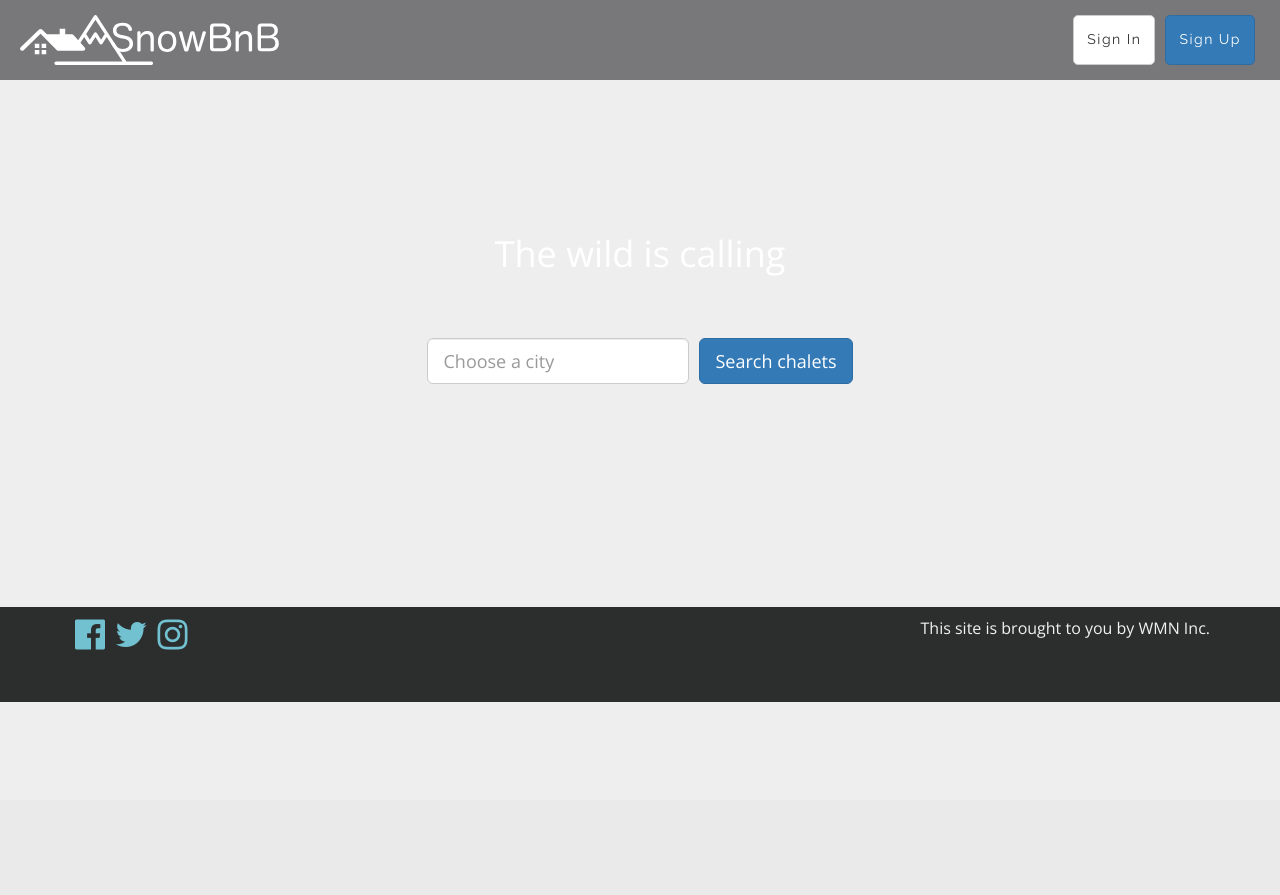
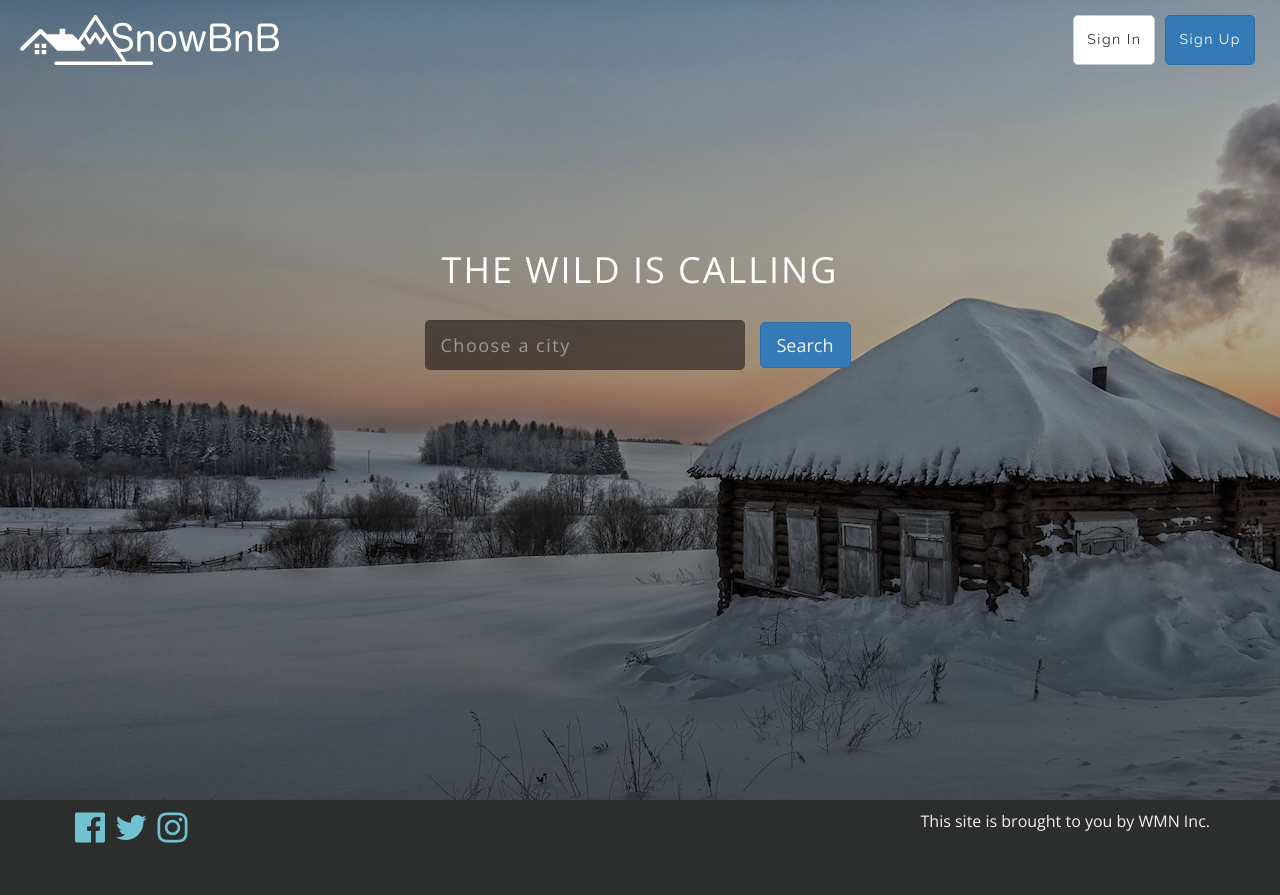
Before and after one commit to atmosfeer/snowbnb, a Rails app: page / in a window 1280 px wide. Before the commit the page ends 702 px from the top, so only its background shows below. Run offline with Rails 7, Linux system fonts and the light colour scheme; data that the repository does not hold is empty; style sheets or scripts are compiled from the project's sources; parts of the project's set-up code (start-up, migrations or seed data) failed here and were passed over; some libraries are stand-ins or nearby versions.

Commit message:
Fixed home layout and footer

```diff
--- a/app/assets/stylesheets/config/_bootstrap_variables.scss
+++ b/app/assets/stylesheets/config/_bootstrap_variables.scss
@@ -11,7 +11,7 @@
 $headings-font-family:    $header-font;
 
 // Semantic color scheme
-$brand-primary:   $blue;
+$brand-primary:   $dark-grey;
 $brand-success:   $green;
 $brand-info:      $yellow;
 $brand-danger:    $red;
--- a/app/assets/stylesheets/layout/_navbar.scss
+++ b/app/assets/stylesheets/layout/_navbar.scss
@@ -49,7 +49,6 @@
   justify-content:         space-around;
   -webkit-align-items: flex-start; /* Safari */
   align-items:         flex-start;
-  z-index: 5;
 
   background: $navbar-bg;
   font-family: $navbar-font-family;
--- a/app/assets/stylesheets/pages/_home.scss
+++ b/app/assets/stylesheets/pages/_home.scss
@@ -1,27 +1,84 @@
-.fullscreen-bg {
-  position:absolute;
-  top:0;
-  left:0;
-  z-index: -1;
+.fullscreen-search {
+  background:
+  linear-gradient(
+    rgba(0, 0, 0, 0),
+    rgba(0, 0, 0, 0.6)
+    ),
+  image-url("home-background.jpg");
+  height: 100%;
   width: 100%;
-  height: 100%;
-  margin: 0;
-  background-image: image-url("home-background.jpg");
+  margin-top: -80px;
+  padding-bottom: 145px;
+  text-align: center;
+  font-weight: 300;
+  color: $light-grey;
+  h1 {
+  color: white;
+  padding-top: 250px;
+  padding-bottom: 20px;
+  margin-top: 0px;
+  text-transform: uppercase;
+  letter-spacing: 2px;
+  }
+  .form-control{
+    width: 25%;
+    height: $navbar-item-height;
+    color: $gray-much-lighter;
+    letter-spacing: $navbar-letter-spacing;
+    background: $navbar-bg;
+    border: 1px $navbar-bg;
+    border-radius: $navbar-btn-radius;
+  }
+  .btn {
+    margin: 0px 5px;
+    border-radius: $navbar-btn-radius;
+    color: $light-grey;
+  }
 }
 
-.fullscreen-search {
-  top: 40%;
-  padding-top: $navbar-height;
-  padding-bottom: 207px;
-  text-align: center;
-  font-weight: 300;
-  color: $gray-light;
-  h1 {
-  color: white;
-  padding: 1.5em;
-  }
-  .form-control,
-  .btn {
-    margin: 0px 5px;
-  }
+.home-search{
+  margin-right: 10px;
 }
+
+.notice{
+  display: none;
+}
+
+.alert{
+  display: none;
+}
+
+
+
+
+
+
+
+////////////////////////////////////// Willem's Stuff Below
+// .fullscreen-bg {
+//   position:absolute;
+//   top:0;
+//   left:0;
+//   z-index: -1;
+//   width: 100%;
+//   height: 100%;
+//   margin: 0;
+//   background-image: image-url("home-background.jpg");
+// }
+
+// .fullscreen-search {
+//   top: 40%;
+//   padding-top: $navbar-height;
+//   padding-bottom: 207px;
+//   text-align: center;
+//   font-weight: 300;
+//   color: $gray-light;
+//   h1 {
+//   color: white;
+//   padding: 1.5em;
+//   }
+//   .form-control,
+//   .btn {
+//     margin: 0px 5px;
+//   }
+// }
--- a/app/views/home/_searchform.html.slim
+++ b/app/views/home/_searchform.html.slim
@@ -4,7 +4,7 @@
 
 
 = form_for chalets_path, html: {class: 'form-inline'} do |f|
-  = f.text_field :city, placeholder: "Choose a city", class: 'form-control input-lg'
+  = f.text_field :city, placeholder: "Choose a city", class: 'form-control input-lg home-search'
   / = f.date_field :arrival_date, class: 'form-control input-lg'
   / = f.date_field :departure_date, class: 'form-control input-lg'
-  = f.submit "Search chalets", class: 'btn btn-primary btn-lg'
+  = f.submit "Search", class: 'btn btn-primary btn-lg'
--- a/app/views/layouts/_navbar.html.slim
+++ b/app/views/layouts/_navbar.html.slim
@@ -4,7 +4,7 @@
       = image_tag "SnowBnB_logo.svg"
 
   div.nav-center
-    - if user_signed_in?
+    - unless current_page?(root_path)
       = form_for :search, url: search_chalets_path, method: :get do |f|
         = f.text_field :query, autofocus: true, class: "form-control", placeholder: 'Where do you want to go?'
 
```
